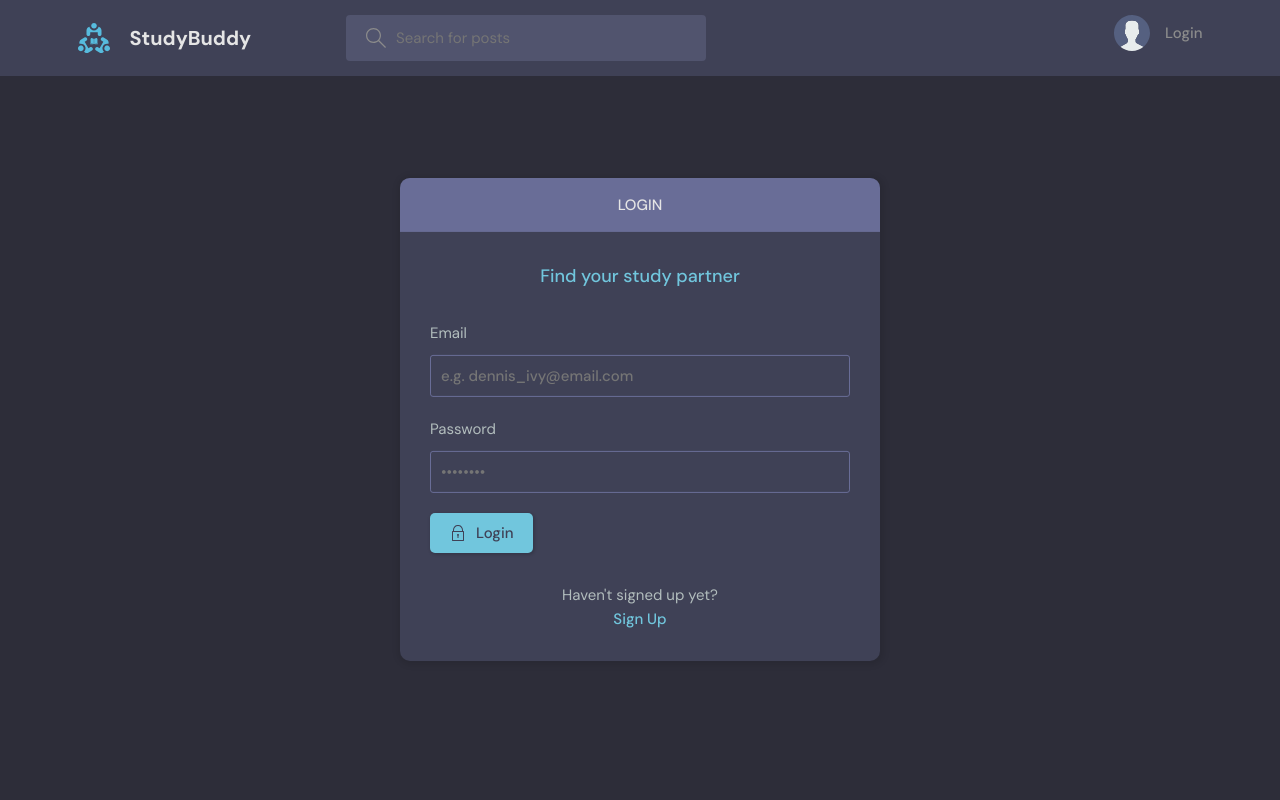
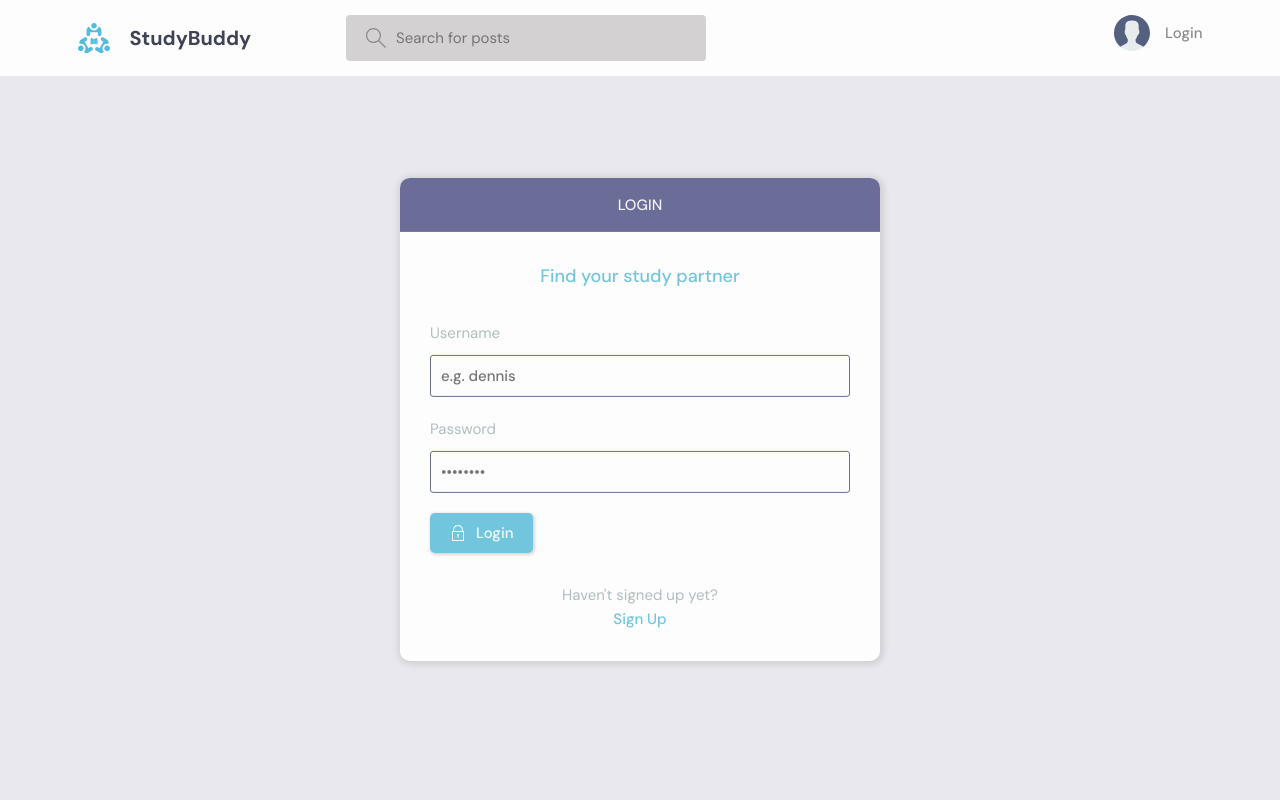
Before and after one commit to RajibMiah/study_buddy, a Django app: page /login/ in a window 1280 px wide. Run offline with Django 4.2, Linux system fonts and the light colour scheme.

Commit message:
changed css style

```diff
--- a/base/templates/base/login.html
+++ b/base/templates/base/login.html
@@ -17,8 +17,9 @@
         <form class="form" action="" method="POST">
           {% csrf_token %}
           <div class="form__group form__group">
-            <label for="room_name">Email</label>
-            <input id="username" name="email" type="email" placeholder="e.g. dennis_ivy@email.com "/>
+            <label for="room_name">Username</label>
+            <input id="username" name="username" type="text" placeholder="e.g. dennis "/>
+            <!-- <input id="username" name="email" type="email" placeholder="e.g. dennis_ivy@email.com "/> -->
           </div>
           <div class= "form__group">
             <label for="password">Password</label>
--- a/base/views.py
+++ b/base/views.py
@@ -20,18 +20,21 @@ def login(request):
         return redirect('home')
 
     if request.method == 'POST':
-        email = request.POST.get('email').lower()
+        username = request.POST.get("username")
+        # email = request.POST.get('email').lower()
         password = request.POST.get('password')
 
         try:
-            user = User.objects.get(email=email)
+            # pass
+            # user = User.objects.get(email=email)
+            user = User.objects.get(username = username)
         except:
             messages.error(request, 'User does not exist')
 
-        user = authenticate(request, email=email, password=password)
-
+        # user = authenticate(request, email=email, password=password)
+        user = authenticate(request, username = username , password = password)
         if user is not None:
-            login(request, user)
+            auth_login(request, user)
             return redirect('home')
         else:
             messages.error(request, 'Username OR password does not exit')
--- a/static/styles/style.css
+++ b/static/styles/style.css
@@ -6,14 +6,14 @@
   --color-dark: #3f4156;
   --color-dark-medium: #51546e;
   --color-dark-light: #696d97;
-  --color-light: #e5e5e5;
+  --color-light: #ffffffe7;
+  --color-light-medium:rgba(161, 156, 156, 0.452);
   --color-gray: #8b8b8b;
   --color-light-gray: #b2bdbd;
-  --color-bg: #2d2d39;
+  --color-bg:#e8e8ee;
   --color-success: #5dd693;
   --color-error: #fc4b0b;
 }
-
 /*========== base styles ==========*/
 
 * {
@@ -96,7 +96,7 @@ a {
 
 .btn--main {
   background-color: var(--color-main);
-  color: var(--color-dark);
+  color: var(--color-light);
 }
 
 .btn:hover {
@@ -267,7 +267,7 @@ a {
 
 .header {
   padding: 1.5rem;
-  background-color: var(--color-dark);
+  background-color: var(--color-light);
 }
 
 .header > .container {
@@ -290,11 +290,11 @@ a {
 .header__logo > h1 {
   font-weight: 700;
   font-size: 2rem;
-  color: var(--color-light);
+  color: var(--color-dark);
 }
 
 .header__search > label {
-  background-color: var(--color-dark-medium);
+  background-color: var(--color-light-medium);
   padding: 1.3rem 1rem;
   display: flex;
   align-items: center;
@@ -429,7 +429,7 @@ a {
   top: 50%;
   left: 50%;
   transform: translate(-50%, -46%);
-  background-color: var(--color-dark);
+  background-color: var(--color-light);
   border-radius: 1rem;
   box-shadow: 1px 1px 6px 3px rgba(0, 0, 0, 0.1);
   overflow: hidden;
--- a/templates/main.html
+++ b/templates/main.html
@@ -7,7 +7,7 @@
         <meta http-equiv="X-UA-Compatible" content="IE=edge"/>
         <meta name="viewport" content="width=device-width, initial-scale=1.0"/>
         <link rel="shortcut icon" href="assets/favicon.ico" type="image/x-icon"/>
-        <link rel="stylesheet" href="{% static 'styles/style.css' %}"/>
+        <link rel="stylesheet"  href="{% static 'styles/style.css' %}"/>
         <title>StudyBuddy - Find study partners around the world!</title>
     </head>
 
```
Also changed, not shown: other parts of static/styles/style.css (+12 -12 lines), base/models.py (+11 -0 lines).
